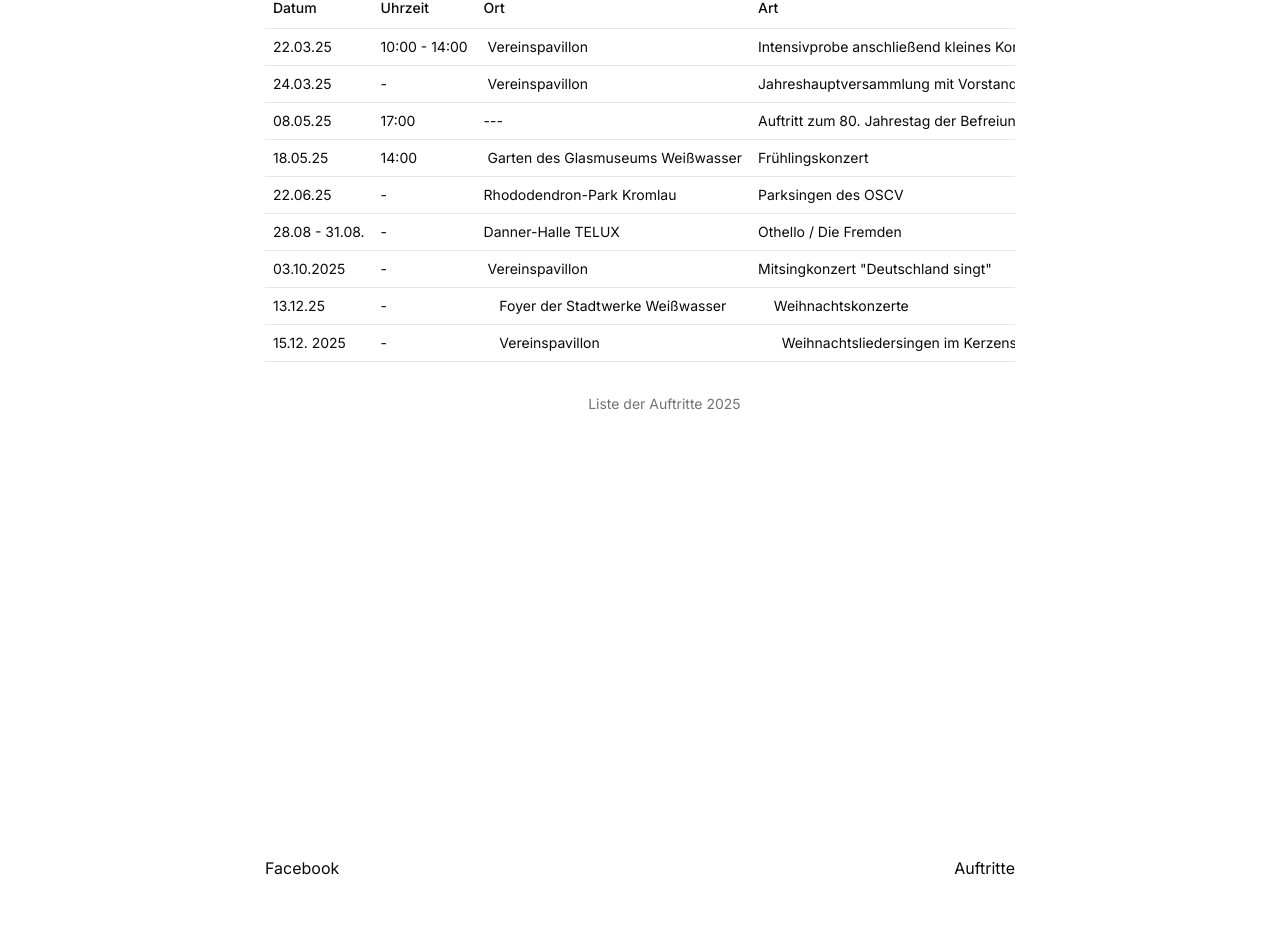
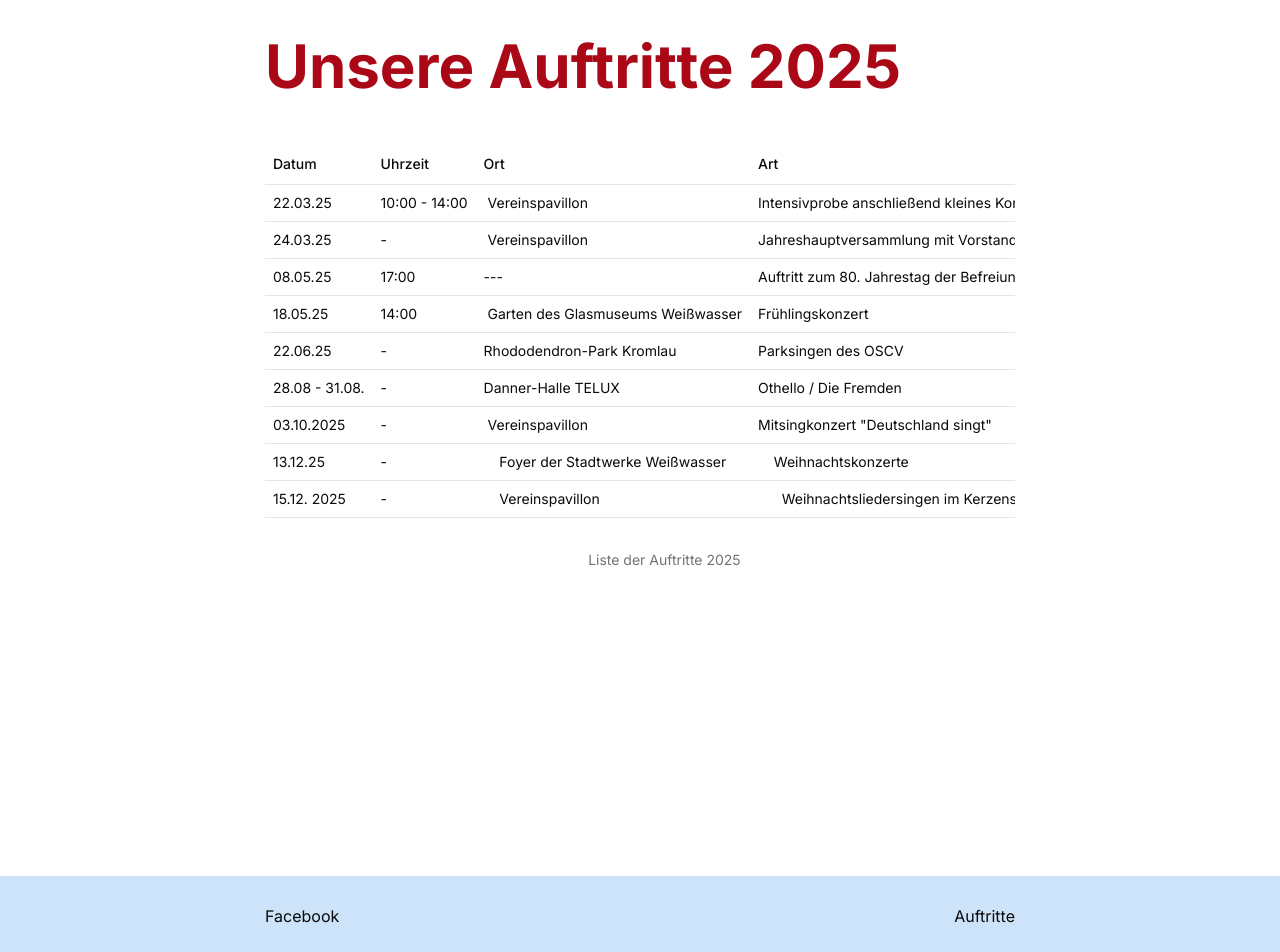
Before and after one commit to pau-dim/stadtchor-wsw, a Next.js app: page /auftritte in a window 1280 px wide. Shown: the part 92-1044 px from the top of the page. Before the commit the page ends 1000 px from the top, so only its background shows below. Built offline with nearby package versions, Linux system fonts and the light colour scheme.

Commit message:
add contact page

```diff
--- a/app/auftritte/page.tsx
+++ b/app/auftritte/page.tsx
@@ -25,6 +25,10 @@ export default function Auftritte() {
 
   return (
     <>
+
+      <h1>
+        Unsere Auftritte 2025
+      </h1>
       <div className="container mx-auto">
 
         <Table>
--- /dev/null
+++ b/app/kontakt/page.tsx
@@ -0,0 +1,5 @@
+export default function Home() {
+    return (
+        <h1>Kontakt</h1>
+    );
+}
--- a/components/navigation/footer/index.tsx
+++ b/components/navigation/footer/index.tsx
@@ -2,7 +2,7 @@
 const Footer = () => {
     return (
         <>
-            <div className="w-full h-20 mt-10 xbg-indigo-200 z-50 ">
+            <div className="w-full h-20 mt-10 bg-custom-indigo z-50 ">
                 <div className="container mx-auto px-4 h-full">
                     <div className="md:w-[750px] mx-auto items-center h-full">
 
```
